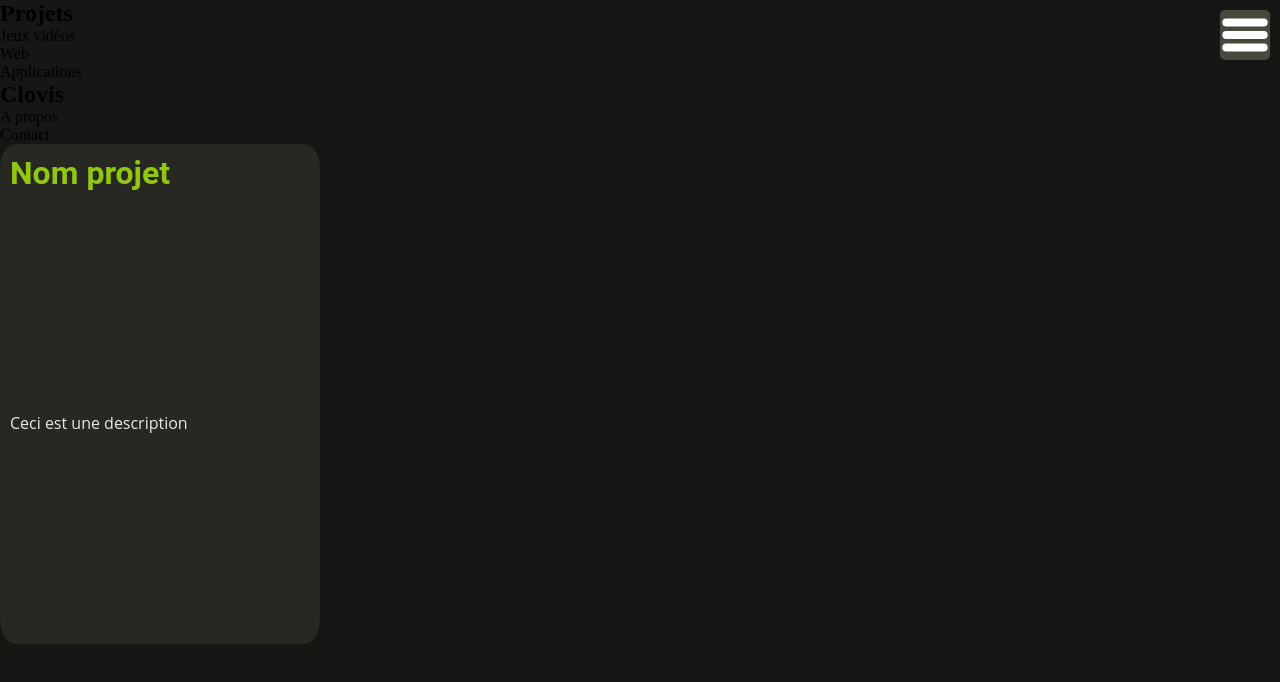
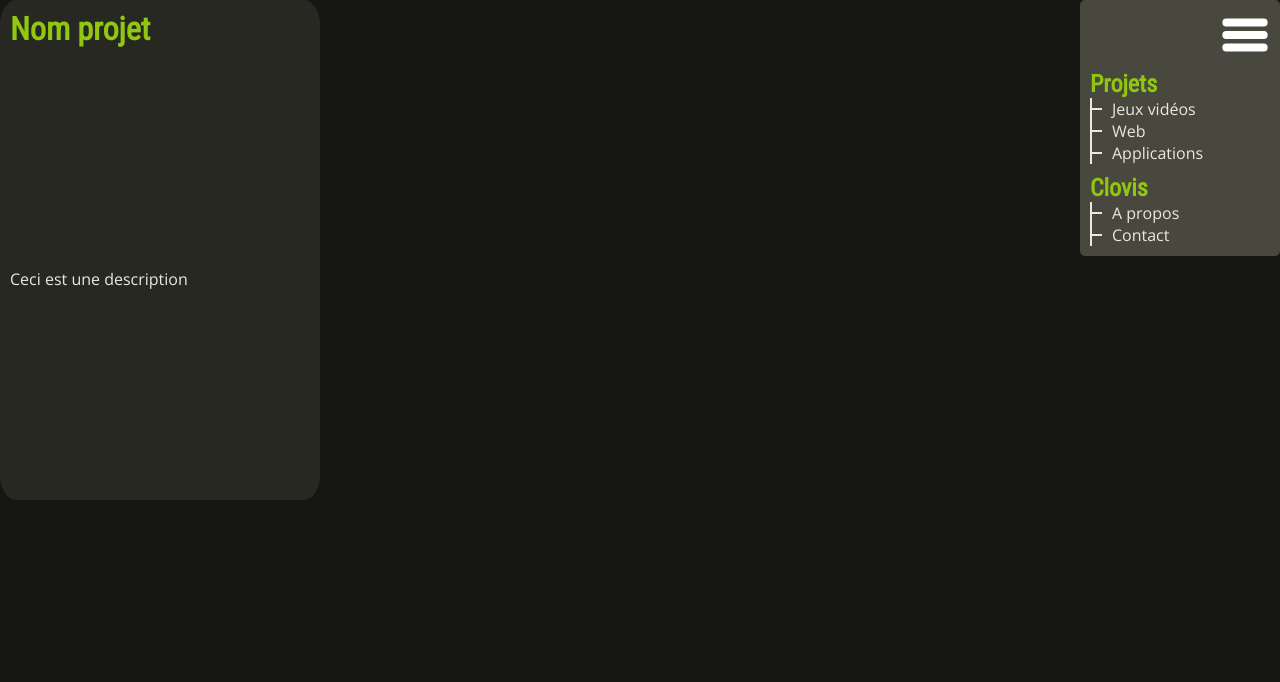
Before and after one commit to Cl0v1s/CV, a plain HTML site: page Build/Index.html in a window 1280 px wide. Drawn offline with nearby package versions, Linux system fonts and the light colour scheme.

Commit message:
Ajout des polices dans la charte, Ajout primaire du menu ouvert

```diff
--- a/Build/Index.html
+++ b/Build/Index.html
@@ -20,13 +20,13 @@
 
     <div id="Menu-open">
         <h2>Projets</h2>
-        <ul class="projects">
+        <ul class="projects tree">
             <li>Jeux vidéos</li>
             <li>Web</li>
             <li>Applications</li>
         </ul>
         <h2>Clovis</h2>
-        <ul class="myself">
+        <ul class="myself tree">
             <li>A propos</li>
             <li>Contact</li>
         </ul>
--- a/Style/Components/MenuCloseComponent.scss
+++ b/Style/Components/MenuCloseComponent.scss
@@ -9,11 +9,12 @@
      position: fixed;
      top: $default-margin;
      right: $default-margin;
+     z-index: 1;
 
      width: 50px;
      height: 50px;
 
-     border-radius: 10%;
+     border-radius: $default-border-radius;
 
      background-color: $color-high;
      background-image: url("Assets/Menu.svg");
--- a/Style/Components/MenuOpenComponent.scss
+++ b/Style/Components/MenuOpenComponent.scss
@@ -0,0 +1,63 @@
+@import './../Chart';
+/**
+ * Représente le menu de navigation ouvert
+ **/
+div#Menu-open
+{
+    display: block;
+
+    position: fixed;
+    top: 0;
+    right: 0;
+
+    width:  200px;
+
+    padding: $default-margin;
+    padding-top: 60px;
+
+    background-color: $color-high;
+
+    border-radius: $default-border-radius;
+
+    font-family: $font-base;
+    color: $color-text-base;
+
+    h2
+    {
+        color: $color-text-title;
+        font-family: $font-title;
+
+        margin-top: $default-margin;
+    }
+
+    ul.tree
+    {
+        li
+        {
+            $line-size: 10px;
+
+            display: block;
+            position: relative;
+
+            border-left: 2px solid $color-text-base;
+            padding-left: $line-size+$default-margin;
+
+            &:before
+            {
+                content: "";
+
+                display: block;
+                position: absolute;
+                left: 0;
+                top: 50%;
+
+                margin-top: -1px;
+
+                width: $line-size;
+                height: 2px;
+
+                background-color: $color-text-base;
+            }
+        }
+    }
+}
--- a/Style/_Chart.scss
+++ b/Style/_Chart.scss
@@ -1,3 +1,5 @@
+@import url('https://fonts.googleapis.com/css?family=Roboto+Condensed');
+@import url('https://fonts.googleapis.com/css?family=Open+Sans');
 //Palette de couleur
 
 //--TYPOGRAPHIE
@@ -21,8 +23,8 @@ $color : #DED469 ; /*Jaune*/
 
 //---Font
 
-$font-base: "Open Sans";
-$font-title : "Roboto";
+$font-base: 'Open Sans', sans-serif;
+$font-title : 'Roboto Condensed', sans-serif;
 
 //---Mise en forme
 
@@ -39,3 +41,4 @@ $color-high : #49483E;
 // Valeurs par défaut
 
 $default-margin : 10px;
+$default-border-radius: 5px;
```
Also changed, not shown: Build/main.css.
